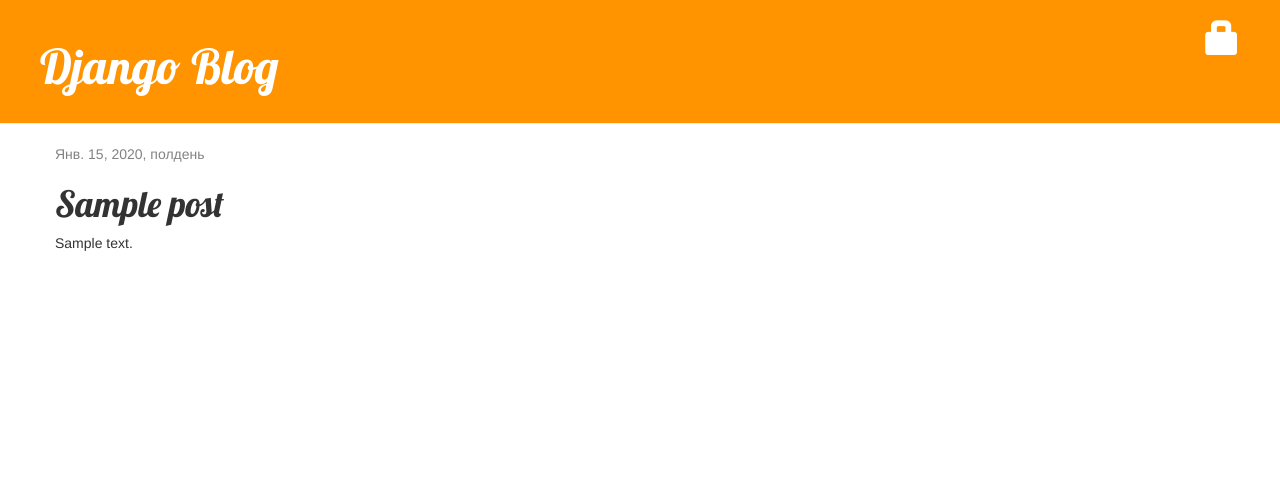
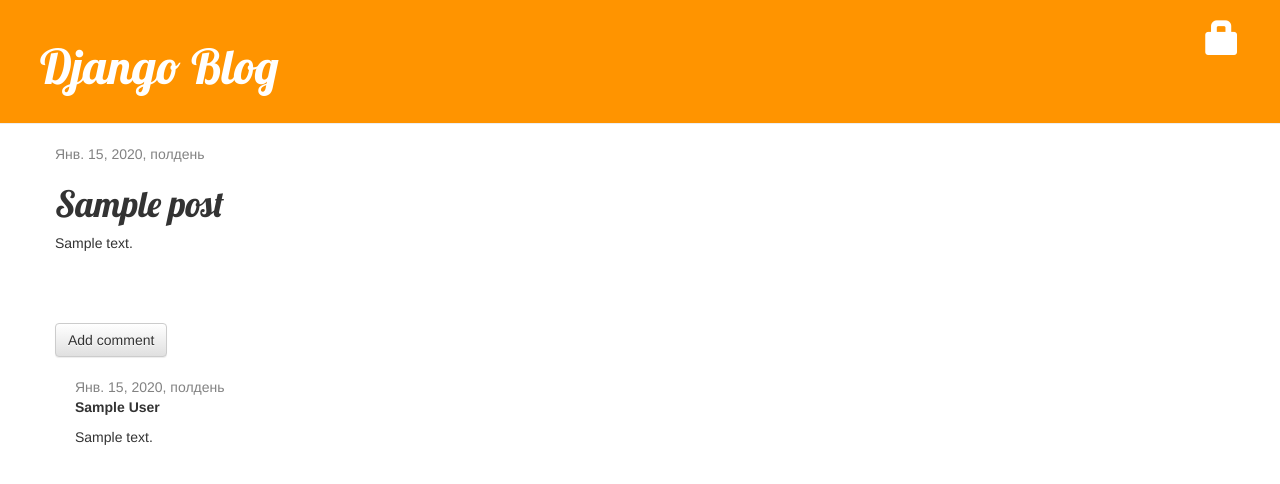
Before and after one commit to lreflectl/onetech, a Django app: page /post/1/ in a window 1280 px wide. Shown: the top 484 px of the page. Run offline with Django 3.2, Linux system fonts and the light colour scheme; tables that the repository leaves empty hold one stand-in row (values such as "Sample post"); some libraries are stand-ins or nearby versions.

Commit message:
add comments model and template

```diff
--- a/blog/admin.py
+++ b/blog/admin.py
@@ -1,4 +1,5 @@
 from django.contrib import admin
-from .models import Post
+from .models import Post, Comment
 
 admin.site.register(Post)
+admin.site.register(Comment)
--- a/blog/models.py
+++ b/blog/models.py
@@ -14,5 +14,25 @@ class Post(models.Model):
 		self.published_date = timezone.now()
 		self.save()
 
+	def approved_comments(self):
+		return self.comments.filter(approved_comment=True)
+
+	def unapproved_comments(self):
+		return self.comments.filter(approved_comment=False)
+
 	def __str__(self):
 		return self.title
+
+class Comment(models.Model):
+	post = models.ForeignKey('blog.Post', on_delete=models.CASCADE, related_name='comments')
+	author = models.CharField(max_length=50)
+	text = models.TextField()
+	created_date = models.DateTimeField(default=timezone.now)
+	approved_comment = models.BooleanField(default=False)
+
+	def approve(self):
+		self.approved_comment = True
+		self.save()
+
+	def __str__(self):
+		return self.text
--- a/blog/static/css/blog.css
+++ b/blog/static/css/blog.css
@@ -44,3 +44,7 @@ h1, h2, h3, h4 {
 .post h1 a, .post h1 a:visited {
     color: #000000;
 }
+
+.comment {
+    margin: 20px 0px 20px 20px;
+}
--- a/blog/templates/blog/post_detail.html
+++ b/blog/templates/blog/post_detail.html
@@ -16,4 +16,23 @@
         <h1>{{ post.title }}</h1>
         <p>{{ post.text|linebreaksbr }}</p>
     </div>
+
+    <a class="btn btn-default" href="{% url 'add_comment_to_post' pk=post.pk %}">Add comment</a>
+    {% for comment in post.comments.all %}
+    {% if user.is_authenticated or comment.approved_comment %}
+    <div class="comment">
+        <div class="date">
+            {{ comment.created_date }}
+            {% if not comment.approved_comment %}
+                <a class="btn btn-default" href="{% url 'comment_remove' pk=comment.pk %}"><span class="glyphicon glyphicon-remove"></span></a>
+                <a class="btn btn-default" href="{% url 'comment_approve' pk=comment.pk %}"><span class="glyphicon glyphicon-ok"></span></a>
+            {% endif %}
+        </div>
+        <strong>{{ comment.author }}</strong>
+        <p>{{ comment.text|linebreaks }}</p>
+    </div>
+    {% endif %}
+{% empty %}
+    <p>No comments here yet :(</p>
+{% endfor %}
 {% endblock %}
--- a/blog/templates/blog/post_list.html
+++ b/blog/templates/blog/post_list.html
@@ -8,6 +8,12 @@
 	        <div class="date">
 	            <p>Опубликовано: {{ post.published_date }}</p>
 	        </div>
+	        <a href="{% url 'post_detail' pk=post.pk %}">
+	        	Comments: {{ post.approved_comments.count }}
+	        	{% if user.is_authenticated and unapproved_comments != 0 %}
+	        		</br>Comments to be approved: {{ post.unapproved_comments.count }}
+	        	{% endif %}
+	        </a>
 	    </div>
 	{% endfor %}
 {% endblock %}
--- a/blog/urls.py
+++ b/blog/urls.py
@@ -9,4 +9,7 @@ urlpatterns = [
 	path('drafts/', views.post_draft_list, name='post_draft_list'),
 	path('post/<pk>/publish/', views.post_publish, name='post_publish'),
 	path('post/<pk>/remove/', views.post_remove, name='post_remove'),
+	path('post/<int:pk>/comment/', views.add_comment_to_post, name='add_comment_to_post'),
+	path('comment/<int:pk>/approve/', views.comment_approve, name='comment_approve'),
+	path('comment/<int:pk>/remove/', views.comment_remove, name='comment_remove'),
 ]
--- a/blog/views.py
+++ b/blog/views.py
@@ -1,7 +1,7 @@
 from django.shortcuts import render, get_object_or_404, redirect
 from django.utils import timezone
-from .models import Post
-from .forms import PostForm
+from .models import Post, Comment
+from .forms import PostForm, CommentForm
 from django.contrib.auth.decorators import login_required
 
 
@@ -13,6 +13,21 @@ def post_list(request):
 def post_detail(request, pk):
 	post = get_object_or_404(Post, pk=pk)
 	return render(request, 'blog/post_detail.html', {'post': post})
+
+
+def add_comment_to_post(request, pk):
+    post = get_object_or_404(Post, pk=pk)
+    if request.method == "POST":
+        form = CommentForm(request.POST)
+        if form.is_valid():
+            comment = form.save(commit=False)
+            comment.post = post
+            comment.save()
+            return redirect('post_detail', pk=post.pk)
+    else:
+        form = CommentForm()
+    return render(request, 'blog/add_comment_to_post.html', {'form': form})
+
 
 @login_required
 def post_new(request):
@@ -59,3 +74,15 @@ def post_remove(request, pk):
 	post = get_object_or_404(Post, pk=pk)
 	post.delete()
 	return redirect('post_list')
+
+@login_required
+def comment_approve(request, pk):
+    comment = get_object_or_404(Comment, pk=pk)
+    comment.approve()
+    return redirect('post_detail', pk=comment.post.pk)
+
+@login_required
+def comment_remove(request, pk):
+    comment = get_object_or_404(Comment, pk=pk)
+    comment.delete()
+    return redirect('post_detail', pk=comment.post.pk)
```
Also changed, not shown: blog/forms.py (+8 -1 lines), blog/templates/blog/add_comment_to_post.html (added, +9 -0 lines), blog/migrations/0002_comment.py (added).
